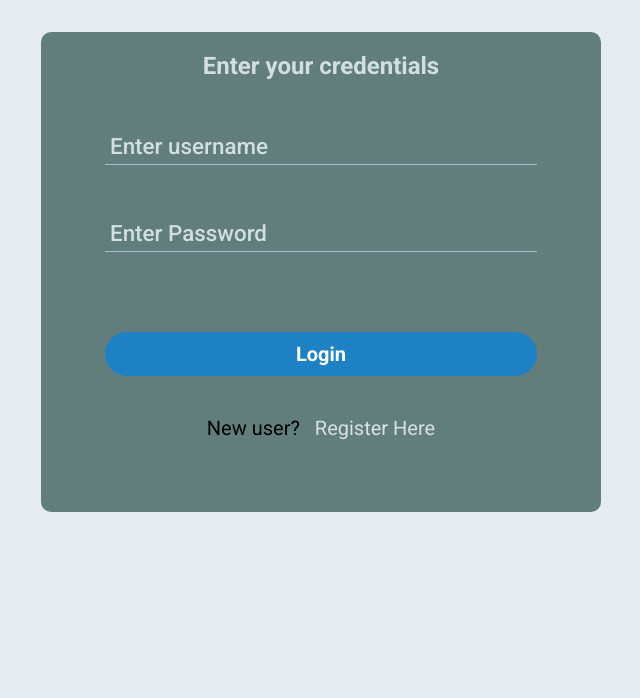
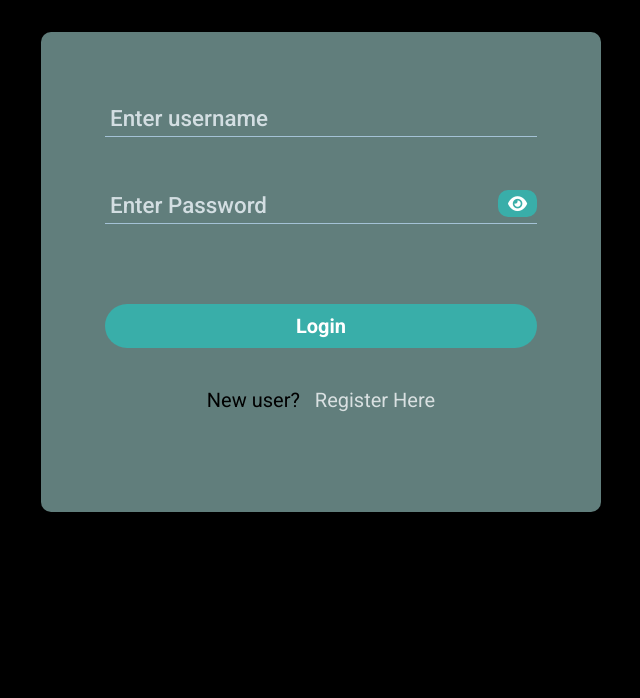
Before and after one commit to shsrivastava754/loginpage, a plain HTML site: page login.html in a window 1280 px wide. Shown: the part 102-800 px from the top of the page, without its empty margins (319-959 px from the left). Drawn offline with Linux system fonts and the light colour scheme.

Commit message:
Added toggle password button

```diff
--- a/login.html
+++ b/login.html
@@ -14,20 +14,19 @@
     <h1>Login to my page</h1>
 
     <form class="loginForm" onsubmit="login()">
-        <div class="headForm">
-            <h2>Enter your credentials</h2>
-        </div>
 
         <div class="mainForm">
-            <input type="text" placeholder="Enter username" name="username" id="username" required>
+            <input type="text" placeholder="Enter username" class="username" name="username" id="username" required>
             <input type="password" placeholder="Enter Password" name="password" id="password" required>
-
-            <button type="submit">Login</button>
+            <!-- <span class="toggle" id="toggle">Show</span> -->
+            <span class="fa-sharp fa-solid fa-eye toggle" id="toggle" onclick="handleToggle()"></span>
+            <button type="submit" class="submitBtn">Login</button>
 
             <p>New user? <a href="signup.html">Register Here</a></p>
         </div>
     </form>
 
     <script src="script.js"></script>
+    <script src="https://kit.fontawesome.com/63bbcc9489.js" crossorigin="anonymous"></script>
 </body>
 </html>
--- a/script.js
+++ b/script.js
@@ -35,3 +35,21 @@ function login(e){
         alert("Password mismatch");
     }
 }
+
+function handleToggle(e){
+    let pass = document.getElementById('password');
+    let toggleBtn = document.getElementById('toggle');
+    // console.log(toggleBtn);
+    let currentType = pass.getAttribute('type');
+    // pass.setAttribute('type',currentType==='password'?'text':'password');
+    if(currentType==='password'){
+        pass.setAttribute('type','text');
+        toggleBtn.setAttribute('class','fa-solid fa-eye-slash');
+        // toggleBtn.textContent = "Hide";
+    }else{
+        pass.setAttribute('type','password');
+        toggleBtn.setAttribute('class','fa-sharp fa-solid fa-eye toggle');
+        // toggleBtn.textContent = "Show";
+
+    }
+}
--- a/style.css
+++ b/style.css
@@ -4,13 +4,15 @@
     padding: 0;
     text-decoration: none;
     font-family: 'Roboto', sans-serif;
-    background-color: rgb(229, 235, 239);
+    /* background-color: rgb(229, 235, 239); */
+    background-color: #000000;
 }
 
 h1{
     text-align: center;
     margin-top: 3rem;
-    color: rgb(39, 107, 165);
+    /* color: rgb(39, 107, 165); */
+    color: #39AEA9;
 }
 
 form{
@@ -25,18 +27,12 @@ form{
     border-radius: 10px;
 }
 
-.headForm{
-    text-align: center;
-    font-weight: 600;
-    color: rgb(211, 222, 226);
-}
-
 .mainForm{
     margin-top: 3rem;
 }
 
 input{
-    color: rgb(113, 204, 227);
+    color: #0ff6eb;
     font-weight: 500;
     display: block;
     border: none;
@@ -53,11 +49,11 @@ input{
     color: rgb(211, 222, 226);
 }
 
-.loginForm input[type=text]{
+.loginForm input.username{
     margin-bottom: 50px;
 }
 
-.registerForm input[type=text], .registerForm input[type=email]{
+.registerForm input.username, .registerForm input[type=email]{
     margin-bottom: 30px;
 }
 
@@ -69,28 +65,28 @@ input[name=confirmpassword]{
     font-size: 1.4rem;
 }
 
-form button{
+form button.submitBtn{
     width: 80%;
     margin-top: 30px;
     margin-left: 54px;
     font-size: 20px;
     padding: 10px;
     border-radius: 30px;
-    background-color: rgb(29, 129, 196);
+    background-color: #39AEA9;
     color: #fff;
     outline: none;
     border: none;
     font-weight: 600;
 }
 
-form button:hover{
-    color: rgb(29, 129, 196);
-    background-color: rgb(229, 235, 239);
+form button.submitBtn:hover{
+    color: #39AEA9;
+    background-color: #000000;
     cursor: pointer;
     border: #fff;
 }
 
-.loginForm button{
+.loginForm button.submitBtn{
     margin-top: 5rem;
 }
 
@@ -111,7 +107,7 @@ a{
     margin-left: 10px;
 }
 
-input, form, .headForm, .mainForm, form h2, p, a{
+input, form, .mainForm, form h2, p, a{
     background-color: rgb(97, 126, 124);
 }
 
@@ -154,3 +150,24 @@ input, form, .headForm, .mainForm, form h2, p, a{
         width: 20rem;
     }
 }
+
+span{
+    position: absolute;
+    top: 33%;
+    right: 4rem;
+    cursor: pointer;
+    padding: 5px;
+    font-size: 17px;
+    background-color: #39AEA9;
+    color: #fff;
+    outline: none;
+    border: none;
+    font-weight: 400;
+    border-radius: 10px;
+    padding-left: 10px;
+    padding-right: 10px;
+}
+
+form{
+    position: relative;
+}
```
Also changed, not shown: signup.html (+2 -6 lines).
